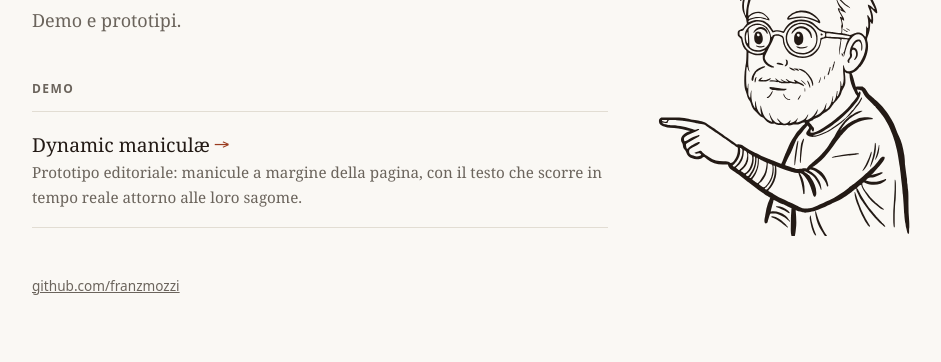
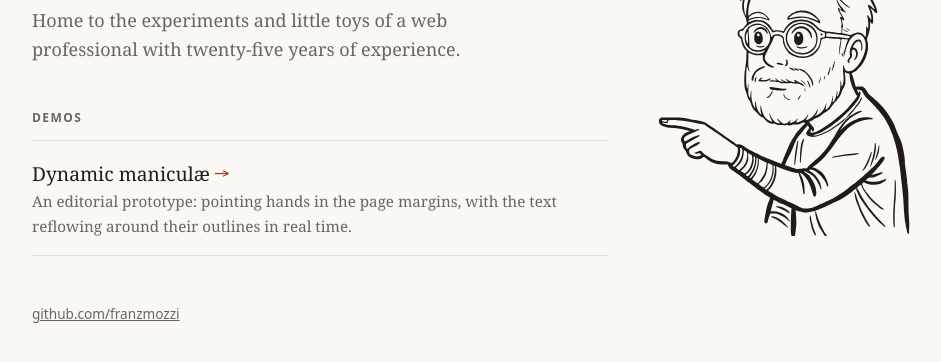
Before and after one commit to franzmozzi/franzmozzi.github.io, a plain HTML site: page index.html in a window 1280 px wide. Shown: the part 118-480 px from the top of the page, without its empty margins (168-1109 px from the left). Drawn offline with Linux system fonts and the light colour scheme.

Commit message:
English text and tagline
Co-Authored-By: Claude Opus 5.5 <noreply@anthropic.com>
Claude-Session: https://claude.ai/code/session_0122PAceXQgUW2zgi2cZXwFH

```diff
--- a/index.html
+++ b/index.html
@@ -1,10 +1,10 @@
 <!DOCTYPE html>
-<html lang="it">
+<html lang="en">
 <head>
 <meta charset="utf-8">
 <meta name="viewport" content="width=device-width, initial-scale=1">
-<title>Franz Mozzi — demo e progetti</title>
-<meta name="description" content="Demo e prototipi di Franz Mozzi.">
+<title>Franz Mozzi — experiments and demos</title>
+<meta name="description" content="Experiments and little toys by Franz Mozzi, a web professional with twenty-five years of experience.">
 <link rel="icon" href="favicon.ico" sizes="32x32">
 <link rel="apple-touch-icon" href="apple-touch-icon.png">
 <style>
@@ -27,7 +27,7 @@
   .figure { position: sticky; top: 2rem; margin: 0; }
   .figure img { display: block; width: 100%; height: auto; }
   h1 { font-size: 2.2rem; font-weight: normal; margin: 0 0 .25rem; letter-spacing: -.01em; }
-  .sub { color: var(--muted); margin: 0 0 3rem; }
+  .sub { color: var(--muted); margin: 0 0 3rem; max-width: 30rem; }
   h2 {
     font: 600 .75rem/1 system-ui, sans-serif; text-transform: uppercase;
     letter-spacing: .12em; color: var(--muted); margin: 0 0 1rem;
@@ -52,17 +52,17 @@
 <main>
   <div class="content">
     <h1>Franz Mozzi</h1>
-    <p class="sub">Demo e prototipi.</p>
+    <p class="sub">Home to the experiments and little toys of a web professional with twenty-five years of experience.</p>
 
-    <h2>Demo</h2>
+    <h2>Demos</h2>
     <ul>
       <li>
         <a href="/manicula/">
           <span class="name">Dynamic maniculæ</span>
-          <span class="desc">Prototipo editoriale: manicule a margine della pagina, con il testo che scorre in tempo reale attorno alle loro sagome.</span>
+          <span class="desc">An editorial prototype: pointing hands in the page margins, with the text reflowing around their outlines in real time.</span>
         </a>
       </li>
-      <!-- Per aggiungere una demo, copia il blocco <li> qui sopra e cambia link, nome e descrizione. -->
+      <!-- To add a demo, copy the <li> block above and change link, name and description. -->
     </ul>
 
     <footer>
@@ -71,7 +71,7 @@
   </div>
 
   <figure class="figure">
-    <img src="manicula.svg" width="1230" height="1395" alt="Ritratto disegnato di Franz che indica l'elenco delle demo">
+    <img src="manicula.svg" width="1230" height="1395" alt="Drawn portrait of Franz pointing at the list of demos">
   </figure>
 </main>
 </body>
```
